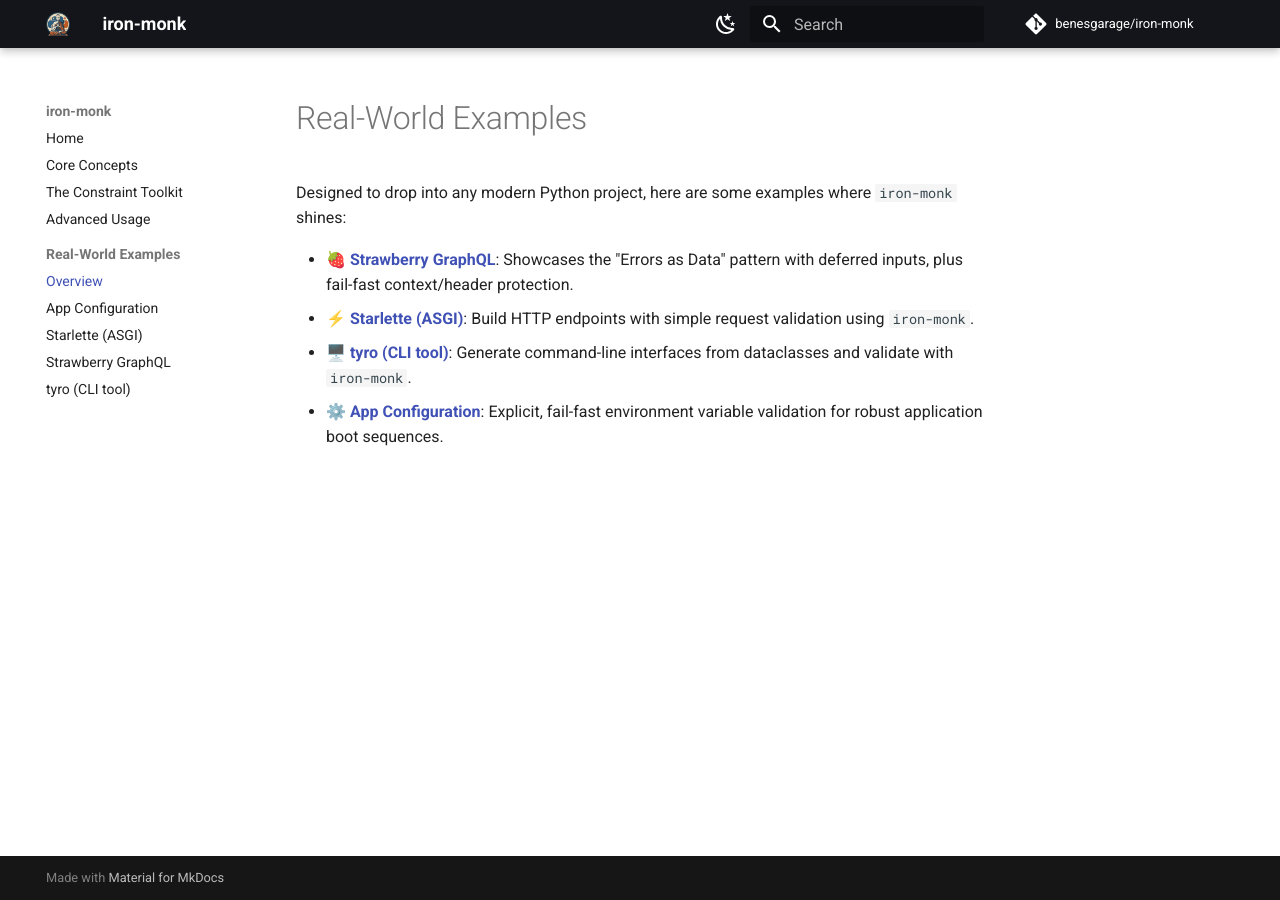
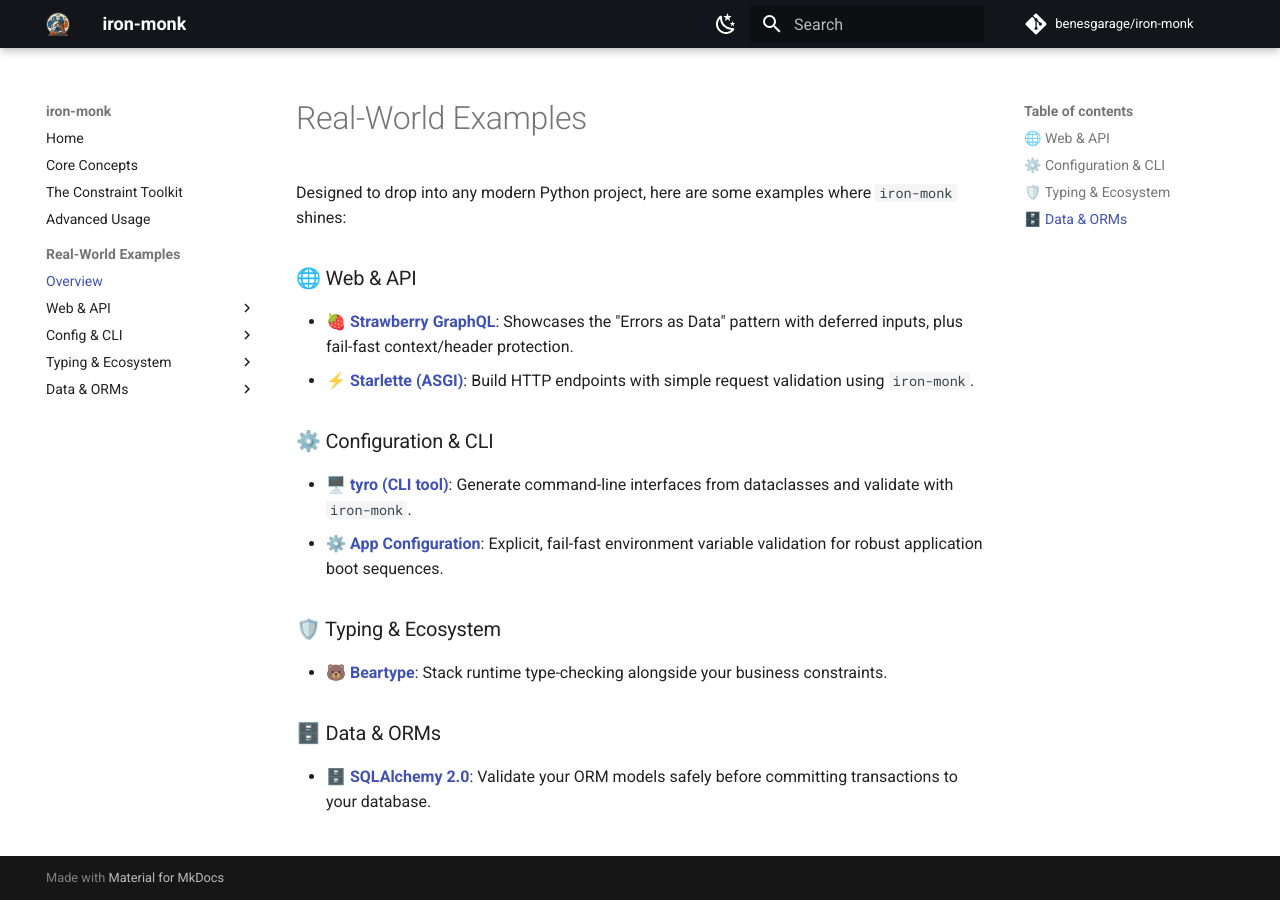
Before and after one commit to benesgarage/iron-monk, an MkDocs documentation site: the page built from docs/examples.md, in a window 1280 px wide. Built offline with MkDocs 1.6.1 and Material for MkDocs 9.7.7, drawn with Linux system fonts in a browser that asks for light colours; comment, search, counter and statistics services are not loaded.

```diff
--- a/docs/examples.md
+++ b/docs/examples.md
@@ -2,7 +2,16 @@
 
 Designed to drop into any modern Python project, here are some examples where `iron-monk` shines:
 
+### 🌐 Web & API
 - 🍓 [**Strawberry GraphQL**](examples/strawberry.md): Showcases the "Errors as Data" pattern with deferred inputs, plus fail-fast context/header protection.
 - ⚡ [**Starlette (ASGI)**](examples/starlette.md): Build HTTP endpoints with simple request validation using `iron-monk`.
+
+### ⚙️ Configuration & CLI
 - 🖥️ [**tyro (CLI tool)**](examples/tyro.md): Generate command-line interfaces from dataclasses and validate with `iron-monk`.
 - ⚙️ [**App Configuration**](examples/app_config.md): Explicit, fail-fast environment variable validation for robust application boot sequences.
+
+### 🛡️ Typing & Ecosystem
+- 🐻 [**Beartype**](examples/beartype.md): Stack runtime type-checking alongside your business constraints.
+
+### 🗄️ Data & ORMs
+- 🗄️ [**SQLAlchemy 2.0**](examples/sqlalchemy.md): Validate your ORM models safely before committing transactions to your database.
--- a/mkdocs.yml
+++ b/mkdocs.yml
@@ -39,7 +39,13 @@ nav:
   - Advanced Usage: advanced.md
   - Real-World Examples:
       - Overview: examples.md
-      - App Configuration: examples/app_config.md
-      - Starlette (ASGI): examples/starlette.md
-      - Strawberry GraphQL: examples/strawberry.md
-      - tyro (CLI tool): examples/tyro.md
+      - Web & API:
+        - Strawberry GraphQL: examples/strawberry.md
+        - Starlette (ASGI): examples/starlette.md
+      - Config & CLI:
+        - App Configuration: examples/app_config.md
+        - tyro (CLI tool): examples/tyro.md
+      - Typing & Ecosystem:
+        - Beartype: examples/beartype.md
+      - Data & ORMs:
+        - SQLAlchemy 2.0: examples/sqlalchemy.md
--- a/pyproject.toml
+++ b/pyproject.toml
@@ -4,7 +4,7 @@ build-backend = "setuptools.build_meta"
 
 [project]
 name = "iron-monk"
-version = "0.6.0"
+version = "0.6.1"
 description = "A minimalist, strict validation library for Python dataclasses."
 readme = "README.md"
 authors = [
```
Also changed, not shown: CHANGELOG.md (+10 -0 lines), docs/examples/beartype.md (added, +58 -0 lines), docs/examples/sqlalchemy.md (added, +49 -0 lines), 2 other files.
